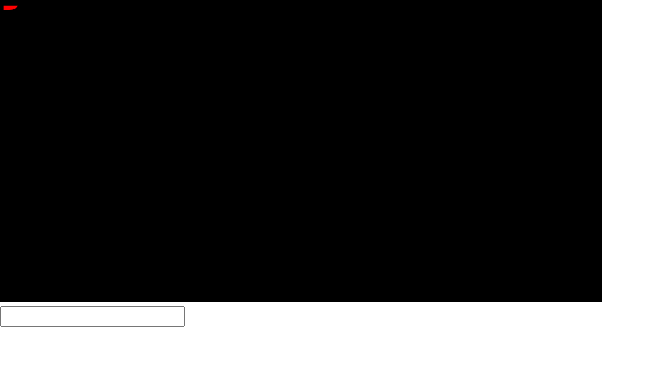
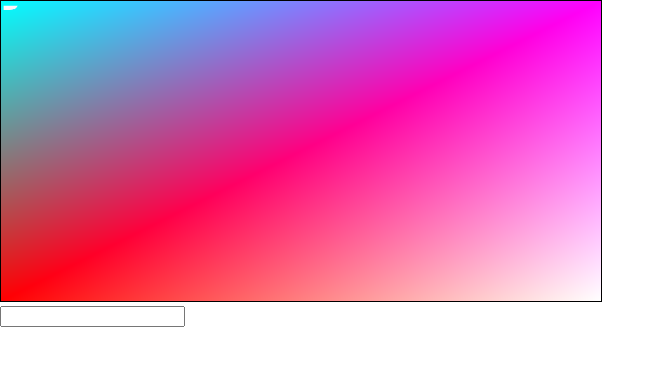
Before and after one commit to josephharding/render_text, a website: page public/index.html in a window 1280 px wide. Shown: the whole page, without its empty margins (0-665 px from the left). Drawn offline with Linux system fonts and the light colour scheme.

Commit message:
moving source files into dir, adding color quad for testing vertex painting

```diff
--- a/public/index.html
+++ b/public/index.html
@@ -2,13 +2,14 @@
 <html>
   <head>
     <script src="lib/gl-matrix-min.js"></script>
-    <script src="thing.js"></script>
-    <script src="quad.js"></script>
-    <script src="grid.js"></script>
-    <script src="glyphgrid.js"></script>
-    <script src="rendertext.js"></script>
-    <script src="renderer.js"></script>
-    <script src="main.js"></script>
+    <script src="src/thing.js"></script>
+    <script src="src/quad.js"></script>
+    <script src="src/color_quad.js"></script>
+    <script src="src/grid.js"></script>
+    <script src="src/glyphgrid.js"></script>
+    <script src="src/rendertext.js"></script>
+    <script src="src/renderer.js"></script>
+    <script src="src/main.js"></script>
   </head>
   <body style="margin: 0;">
     <canvas id="canvas" width="600" height="300" style="width: 600px; height: 300px; border: 1px solid black;"></canvas>
@@ -129,6 +130,29 @@
 			outColor = vec4(color, 1) * texture(u_image, v_uv);
   	}
   </script>
+  <script id="color-vs" type="x-shader/x-vertex">#version 300 es
+
+		in vec2 a_position;
+		in vec3 a_color;
+
+    out vec3 v_color;
+
+		void main() {
+    	v_color = a_color;
+    	gl_Position = vec4(a_position, 0, 1);
+  	}
+  </script>
+  <script id="color-fs" type="x-shader/x-fragment">#version 300 es
+
+		precision mediump float;
+
+		in vec3 v_color;
+    out vec4 outColor;
+
+		void main() {
+      outColor = vec4(v_color, 1);
+    }
+  </script>
   <script id="text-quad-vs" type="x-shader/x-vertex">#version 300 es
 
 		in vec2 a_position;
--- /dev/null
+++ b/public/src/color_quad.js
@@ -0,0 +1,56 @@
+
+ColorQuad.prototype._vao;
+ColorQuad.prototype._positions;
+ColorQuad.prototype._colors;
+
+function ColorQuad(gl) {
+
+  this._colors = [
+    1, 0, 0,
+    0, 1, 1,
+    1, 0, 1,
+    1, 0, 0,
+    1, 1, 1,
+    1, 0, 1
+  ];
+
+ 	this._positions = [
+    -1, -1,
+    -1, 1,
+    1, 1,
+    -1, -1,
+    1, -1,
+    1, 1
+  ];
+
+  this._program = createProgram(gl, getShader(gl, "color-vs"), getShader(gl, "color-fs"));
+	this._posAL = gl.getAttribLocation(this._program, "a_position");
+	this._colorAL = gl.getAttribLocation(this._program, "a_color");
+
+	this._vao = gl.createVertexArray();
+	gl.bindVertexArray(this._vao);
+
+  gl.bindBuffer(gl.ARRAY_BUFFER, gl.createBuffer());
+  gl.bufferData(gl.ARRAY_BUFFER, new Float32Array(this._positions), gl.STATIC_DRAW);
+  gl.vertexAttribPointer(this._posAL, 2, gl.FLOAT, false, 0, 0);
+  gl.enableVertexAttribArray(this._posAL);
+
+  gl.bindBuffer(gl.ARRAY_BUFFER, gl.createBuffer());
+  gl.bufferData(gl.ARRAY_BUFFER, new Float32Array(this._colors), gl.STATIC_DRAW);
+  gl.vertexAttribPointer(this._colorAL, 3, gl.FLOAT, false, 0, 0);
+  gl.enableVertexAttribArray(this._colorAL);
+}
+
+ColorQuad.prototype.draw = function(gl) {
+	gl.useProgram(this._program);
+
+	gl.bindVertexArray(this._vao);
+
+  gl.enableVertexAttribArray(this._posAL);
+  gl.enableVertexAttribArray(this._colorAL);
+
+  gl.drawArrays(gl.TRIANGLES, 0, this._positions.length / 2);
+
+  gl.disableVertexAttribArray(this._posAL);
+  gl.disableVertexAttribArray(this._colorAL);
+};
--- a/public/renderer.js
+++ b/public/src/renderer.js
@@ -12,6 +12,8 @@ function Renderer() {
 
 Renderer.prototype.init = function (gl) {
   this._gl = gl;
+
+  this._color_quad = new ColorQuad(gl);
 
 	this.three_program = createProgram(gl, getShader(gl, "thing-vs"), getShader(gl, "thing-fs"));
 
@@ -94,6 +96,8 @@ Renderer.prototype.draw = function (text, thing, thingTwo) {
   this._gl.disable(this._gl.DEPTH_TEST);
 	//this._gl.disable(this._gl.CULL_FACE);
   */
+  this._color_quad.draw(gl);
+
   text.draw(this._gl);
 
   this.r++;
```
Also changed, not shown: public/src/glyphgrid.js (renamed from public/glyphgrid.js), public/src/grid.js (renamed from public/grid.js), public/src/main.js (renamed from public/main.js), public/src/quad.js (renamed from public/quad.js), public/src/rendertext.js (renamed from public/rendertext.js), public/src/thing.js (renamed from public/thing.js).
